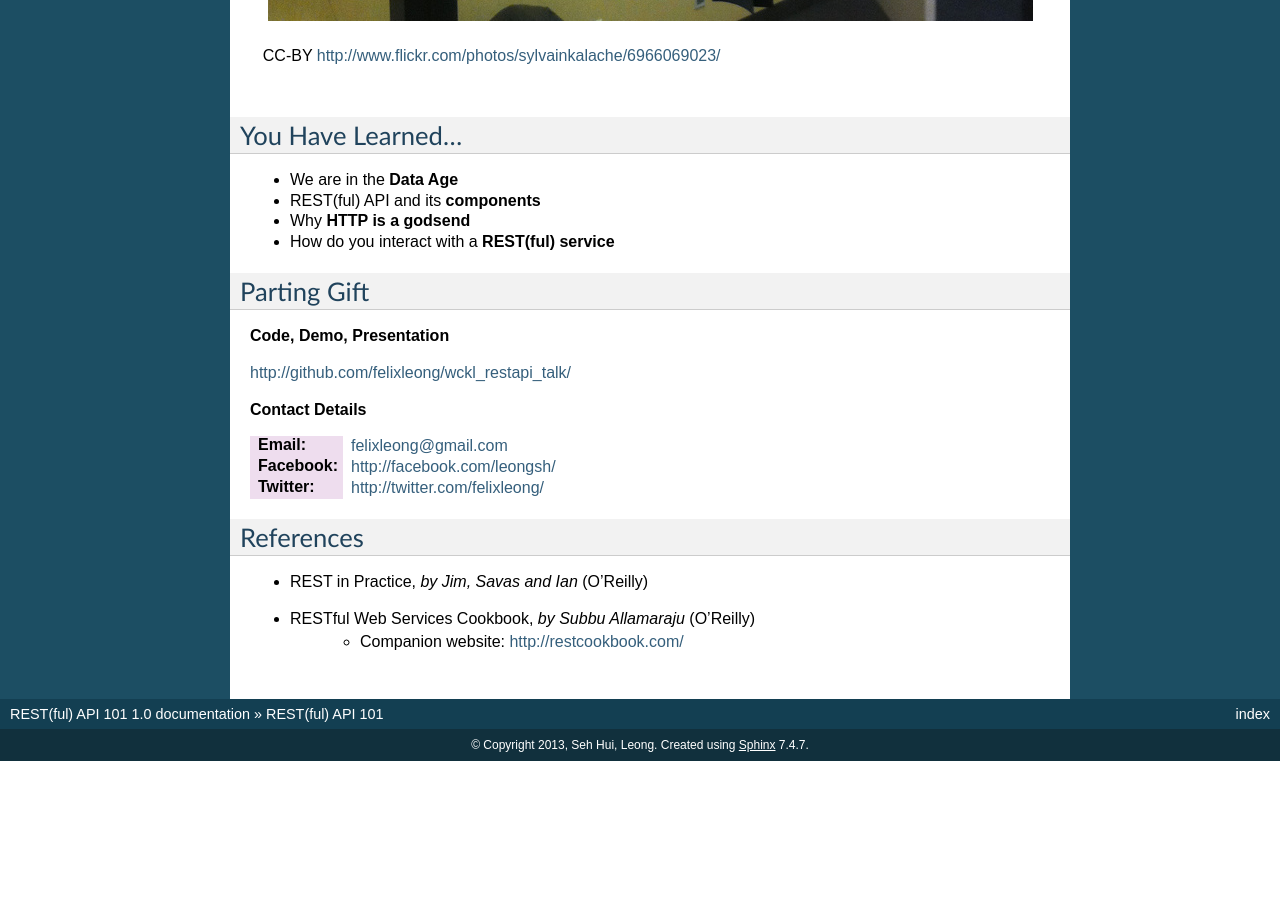
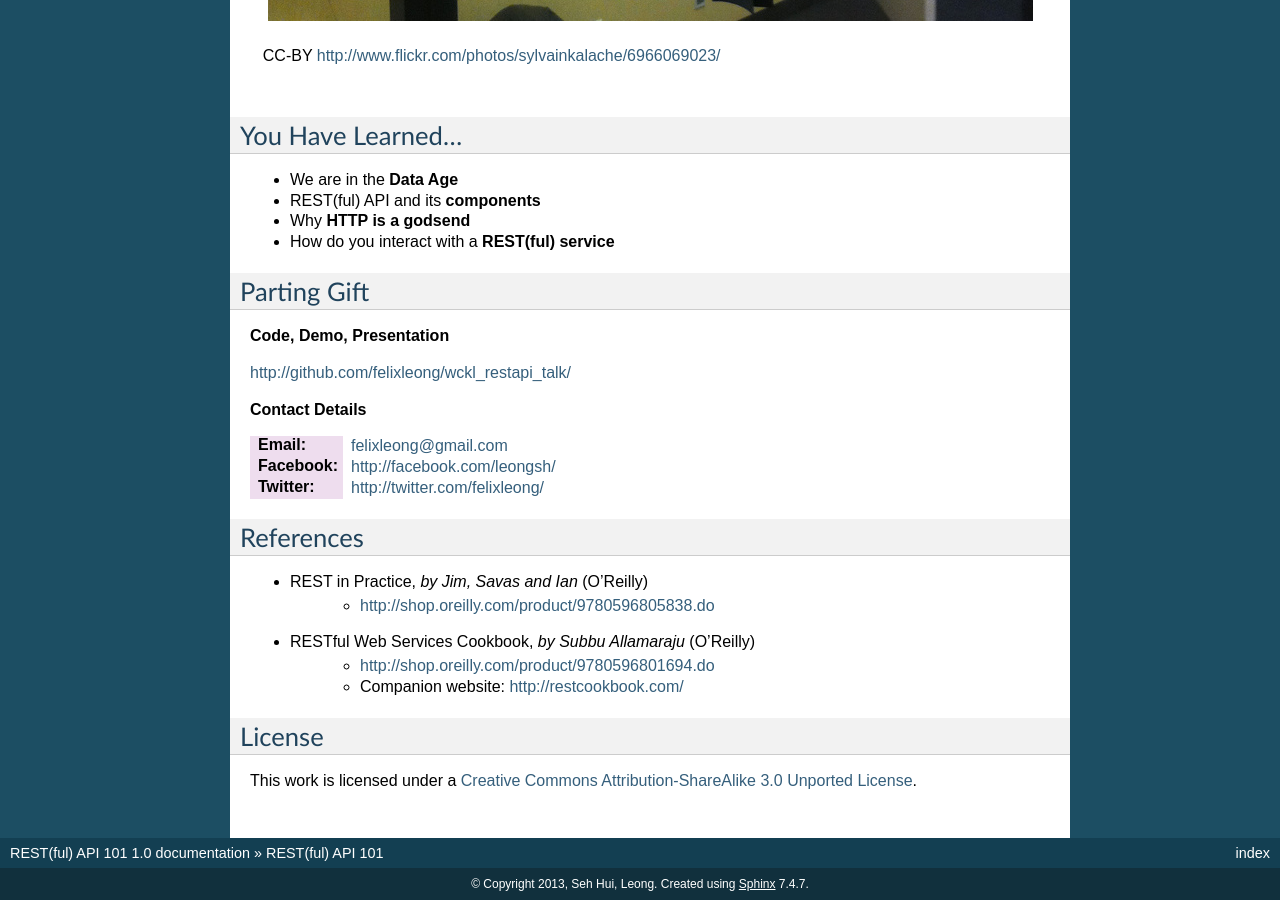
Before and after one commit to felixleong/wckl_restapi_talk, a Sphinx documentation site: the page built from presentation/source/index.rst, in a window 1280 px wide and 900 px high, scrolled down 8531 px. Built offline with Sphinx 7.4.7, drawn with Linux system fonts in a browser that asks for light colours; before the commit the page ends 9292 px from its top, so only the background shows below that.

Commit message:
Updated README about presentation and added licensing info.

```diff
--- a/presentation/source/index.rst
+++ b/presentation/source/index.rst
@@ -246,8 +246,17 @@ References
 ==========
 
 - REST in Practice, *by Jim, Savas and Ian* (O'Reilly)
+    - http://shop.oreilly.com/product/9780596805838.do
 - RESTful Web Services Cookbook, *by Subbu Allamaraju* (O'Reilly)
+    - http://shop.oreilly.com/product/9780596801694.do
     - Companion website: http://restcookbook.com/
+
+License
+=======
+
+This work is licensed under a `Creative Commons Attribution-ShareAlike 3.0 Unported License`_.
+
+.. _Creative Commons Attribution-ShareAlike 3.0 Unported License: http://creativecommons.org/licenses/by-sa/3.0/deed.en_US
 
 .. DEFINITIONS
 
```
Also changed, not shown: README.rst (+35 -0 lines), 5 other files.
